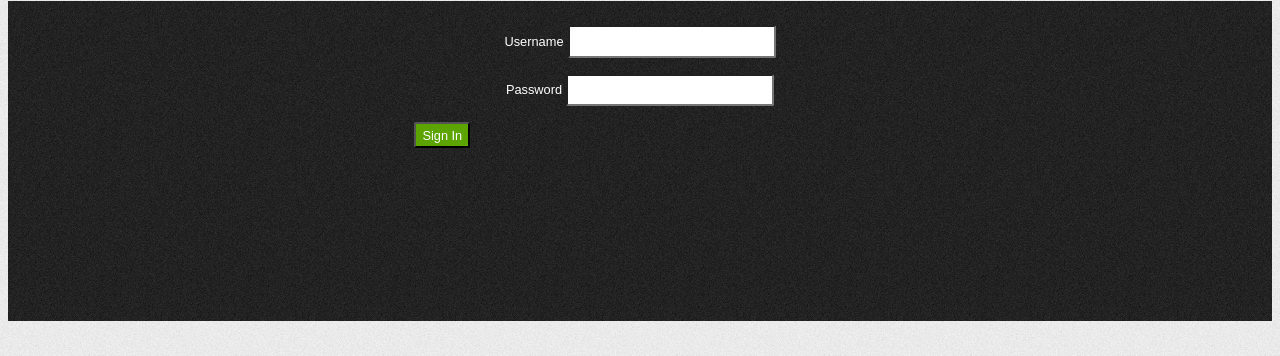
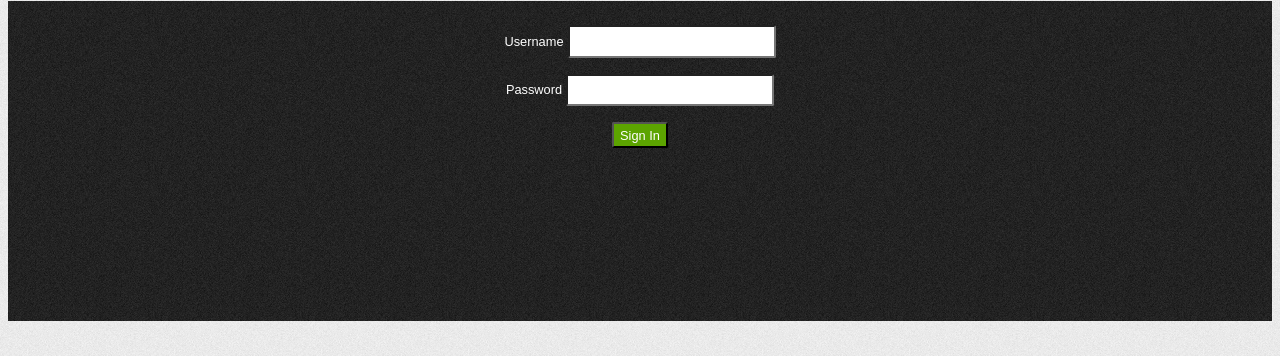
Before and after one commit to DANIELEGBETABI/login-1, a website: page index.html in a window 1280 px wide. Shown: the part 351-707 px from the top of the page. Drawn offline with nearby package versions, Linux system fonts and the light colour scheme.

Commit message:
fixing surge and button

```diff
--- a/main.css
+++ b/main.css
@@ -44,9 +44,12 @@ body {
 	margin: 0 ;
 }
 .subBut {
-	margin:0 10em 0 25.4em;
+
+	margin: 0 auto;
 }
 button{
+	display: block;
+	margin: 0 auto;
 	color: #fff;
 	background-color: #5CA400;
 	height: 2em;
```
